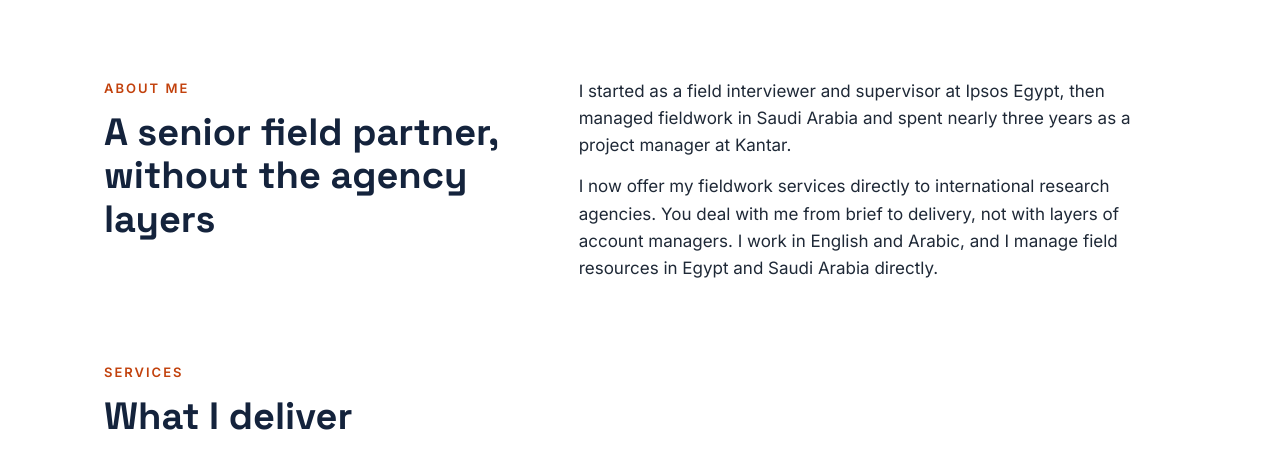
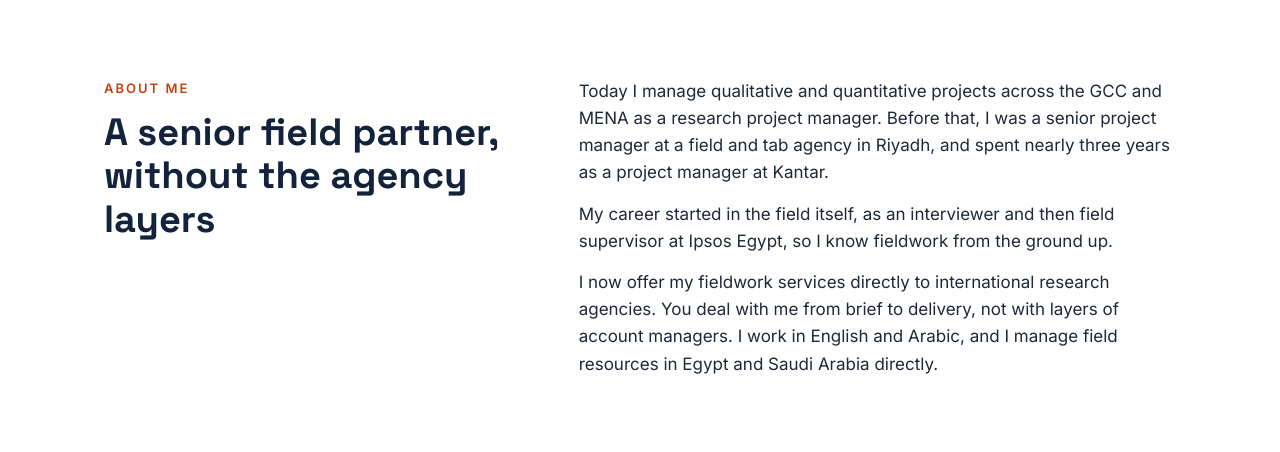
Before and after one commit to 3teiamahmoud/mahmoud-ateia, a plain HTML site: page index.html in a window 1280 px wide. Shown: the part 757-1209 px from the top of the page. Drawn offline with Linux system fonts and the light colour scheme.

Commit message:
Add files via upload

```diff
--- a/index.html
+++ b/index.html
@@ -174,7 +174,8 @@ footer.site{background:#0E1A2E;color:#94A3B8;font-size:14px;padding:22px 0}
       <h2>A senior field partner, without the agency layers</h2>
     </div>
     <div>
-      <p>I started as a field interviewer and supervisor at Ipsos Egypt, then managed fieldwork in Saudi Arabia and spent nearly three years as a project manager at Kantar.</p>
+      <p>Today I manage qualitative and quantitative projects across the GCC and MENA as a research project manager. Before that, I was a senior project manager at a field and tab agency in Riyadh, and spent nearly three years as a project manager at Kantar.</p>
+      <p>My career started in the field itself, as an interviewer and then field supervisor at Ipsos Egypt, so I know fieldwork from the ground up.</p>
       <p>I now offer my fieldwork services directly to international research agencies. You deal with me from brief to delivery, not with layers of account managers. I work in English and Arabic, and I manage field resources in Egypt and Saudi Arabia directly.</p>
     </div>
   </div>
```
Also changed, not shown: 1 other file.
